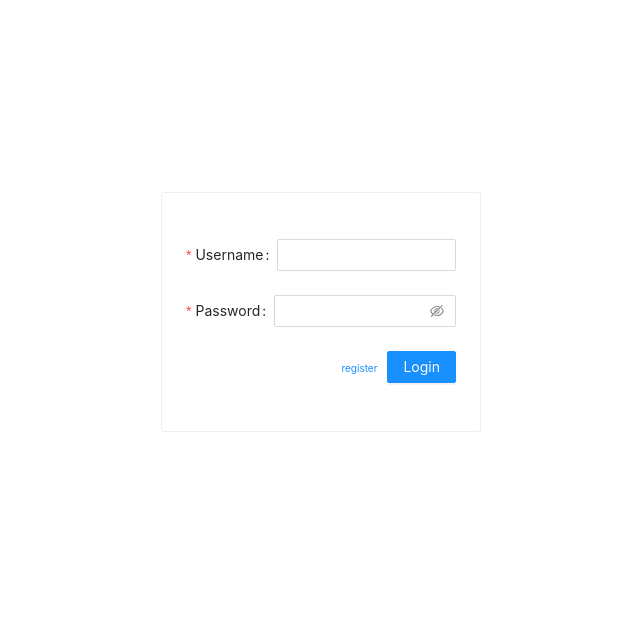
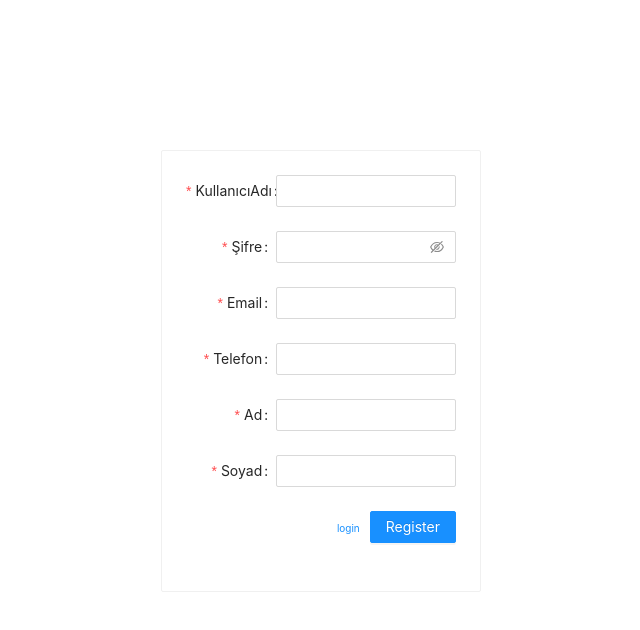
Before and after one commit to H91011/kamionodev, a React (Create React App) app: page / in a window 1280 px wide. Both pictures are taken after a click on the link "register". Shown: the top 630 px of the page, without its empty margins (319-959 px from the left). Built offline with nearby package versions, Linux system fonts and the light colour scheme.

Commit message:
login register form created

```diff
--- a/src/App.js
+++ b/src/App.js
@@ -1,21 +1,10 @@
 import './App.css';
-import {
-  BrowserRouter as Router,
-  Switch,
-  Route,
-} from "react-router-dom";
 import Home from './components/home'
 
 
 function App() {
   return (
-    <Router>
-      <Switch>
-        <Route>
-          <Home exact path="/"></Home>
-        </Route>
-      </Switch>
-    </Router>
+    <Home></Home>
   );
 }
 
--- a/src/actions/actions.js
+++ b/src/actions/actions.js
@@ -0,0 +1,30 @@
+import { saveUser, loginFail, formSwitch } from "./type"
+import axios from "axios"
+
+const baseUri = "https://kamion-interview.herokuapp.com"
+
+const userLogin = (userData) => (dispatch) => {
+    axios.post(baseUri + '/api/shipper/login', userData)
+        .then(function (response) {
+            dispatch({
+                type: saveUser,
+                user: { ...response.data.data }
+            })
+        })
+        .catch(function (error) {
+            dispatch({
+                type: loginFail,
+                loginFail: { ...error.response }
+            })
+        });
+}
+
+const changeForm = (show) => (dispatch) => {
+    dispatch({
+        type: formSwitch,
+        show
+    })
+}
+
+
+export { userLogin, changeForm }
--- a/src/actions/type.js
+++ b/src/actions/type.js
@@ -1,6 +1,7 @@
 const saveUser = 1
+const loginFail = 2
+const formSwitch = 3
 
 export {
-    saveUser
-
+    saveUser, loginFail, formSwitch
 }
--- a/src/components/home.js
+++ b/src/components/home.js
@@ -9,9 +9,7 @@ export default function () {
 
     return (
         <div>
-
-            { !isLogin && show.login ? <Login></Login> : null}
-
+            { isLogin ? <p>User Page</p> : show.login ? <Login /> : <Register />}
         </div>
     )
 }
--- a/src/components/login.js
+++ b/src/components/login.js
@@ -1,5 +1,10 @@
 import React from "react"
+import { useDispatch, useSelector } from "react-redux";
+import { userLogin, changeForm } from "../actions/actions"
+
 import { Row, Col, Form, Input, Button, Card } from 'antd';
+
+
 const layout = {
     labelCol: {
         span: 8,
@@ -17,9 +22,16 @@ const tailLayout = {
 };
 
 export default function () {
+    const {
+        user, loginFail, isLogin, show
+    } = useSelector((state) => (state))
+
+    console.log(user, loginFail, isLogin);
+
+    const dispatch = useDispatch();
 
     const onFinish = (values) => {
-        console.log('Success:', values);
+        dispatch(userLogin(values))
     };
 
     const onFinishFailed = (errorInfo) => {
@@ -35,16 +47,19 @@ export default function () {
                 <Card>
                     <br />
                     <Form
-                        align="middle"
                         name="basic"
                         initialValues={{
                             remember: true,
                         }}
                         onFinish={onFinish}
                         onFinishFailed={onFinishFailed}
+                        labelCol={{ span: 8 }}
+                        wrapperCol={{ span: 16 }}
+
                     >
                         <Form.Item
-                            label="Username"
+                            label={"KullanıcıAdı"}
+
                             name="username"
                             rules={[
                                 {
@@ -53,11 +68,12 @@ export default function () {
                                 },
                             ]}
                         >
-                            <Input />
+                            <Input placeHolder={"Username"} />
                         </Form.Item>
 
                         <Form.Item
-                            label="Password"
+                            label={"Şiffre"}
+
                             name="password"
                             rules={[
                                 {
@@ -66,13 +82,19 @@ export default function () {
                                 },
                             ]}
                         >
-                            <Input.Password />
+                            <Input.Password placeHolder={"Password"} />
                         </Form.Item>
 
                         <Form.Item {...tailLayout}
                             style={{ textAlign: "end" }}
                         >
-                            <a style={{ fontSize: "10px", paddingRight: "10px" }}>
+                            <a
+                                style={{ fontSize: "10px", paddingRight: "10px" }}
+                                onClick={() => {
+                                    console.log("geldi", !show.login);
+                                    dispatch(changeForm(!show.login))
+                                }}
+                            >
                                 register
                             </a>
 
@@ -83,13 +105,19 @@ export default function () {
                                 Login
                             </Button>
                         </Form.Item>
+
+                        {
+                            !isLogin && !!loginFail.data
+                                ? (<p style={{ color: "red" }}>{loginFail.data.message}</p>)
+                                : null
+                        }
                     </Form>
                 </Card>
 
             </Col>
 
 
-        </Row>
+        </Row >
 
     )
 }
--- a/src/components/register.js
+++ b/src/components/register.js
@@ -1,6 +1,184 @@
+import React from "react"
+import { useDispatch, useSelector } from "react-redux";
+import { userLogin, changeForm } from "../actions/actions"
 
+import { Row, Col, Form, Input, Button, Card } from 'antd';
+
+
+const layout = {
+    labelCol: {
+        span: 8,
+    },
+    wrapperCol: {
+        span: 8,
+    },
+};
+const tailLayout = {
+    wrapperCol: {
+        offset: 8,
+        span: 16,
+        float: "left"
+    },
+};
 
 export default function () {
 
-    return (<p>Register Page</p>)
+    const {
+        user, loginFail, isLogin, show
+    } = useSelector((state) => (state))
+
+    console.log(user, loginFail, isLogin);
+
+    const dispatch = useDispatch();
+
+    const onFinish = (values) => {
+        console.log("sdglksdg");
+    };
+
+    const onFinishFailed = (errorInfo) => {
+        console.log('Failed:', errorInfo);
+    };
+
+    const phoneReg = new RegExp(/\d+/, 'g');
+
+    return (
+        <Row justify="space-around" align="middle">
+            <Col
+                span={6}
+                style={{ marginTop: "10%" }}
+            >
+                <br />
+                <Card>
+                    <>
+                        <Form
+                            name="basic"
+                            initialValues={{
+                                remember: true,
+                            }}
+                            onFinish={onFinish}
+                            onFinishFailed={onFinishFailed}
+                            labelCol={{ span: 8 }}
+                            wrapperCol={{ span: 16 }}
+                        >
+
+                            <Form.Item
+                                label={"KullanıcıAdı"}
+                                name="username"
+                                rules={[
+                                    {
+                                        required: true,
+                                        message: 'Please input your user name!',
+                                    },
+                                ]}
+                            >
+                                <Input />
+                            </Form.Item>
+
+                            <Form.Item
+                                label={"Şifre"}
+
+                                name="password"
+                                rules={[
+                                    {
+                                        required: true,
+                                        message: 'Please input your password!',
+                                    },
+                                ]}
+                            >
+                                <Input.Password />
+                            </Form.Item>
+
+                            <Form.Item
+                                label={"Email"}
+
+                                name="email"
+                                rules={[
+                                    {
+                                        required: true,
+                                        message: 'Please input your email!',
+                                    },
+                                ]}
+                            >
+
+                                <Input />
+                            </Form.Item>
+
+                            <Form.Item
+                                label={"Telefon"}
+
+                                name="phone"
+                                rules={[
+                                    {
+                                        required: true,
+                                        message: 'Please input your email!',
+                                    },
+                                ]}
+                            >
+
+                                <Input />
+                            </Form.Item>
+
+                            <Form.Item
+                                label={"Ad"}
+
+                                name="first_name"
+                                rules={[
+                                    {
+                                        required: true,
+                                        message: 'Please input your first name!',
+                                    },
+                                ]}
+                            >
+                                <Input />
+                            </Form.Item>
+
+                            <Form.Item
+                                label={"Soyad"}
+
+                                name="last_name"
+                                rules={[
+                                    {
+                                        required: true,
+                                        message: 'Please input your last name!',
+                                    },
+                                ]}
+                            >
+                                <Input />
+                            </Form.Item>
+
+                            <Form.Item {...tailLayout}
+                                style={{ textAlign: "end" }}
+                            >
+                                <a
+                                    style={{ fontSize: "10px", paddingRight: "10px" }}
+                                    onClick={() => {
+                                        console.log("geldi", !show.login);
+                                        dispatch(changeForm(!show.login))
+                                    }}
+                                >
+                                    login
+                    </a>
+
+                                <Button
+                                    type="primary"
+                                    htmlType="submit"
+                                >
+                                    Register
+                    </Button>
+                            </Form.Item>
+                            {
+                                !isLogin && !!loginFail.data
+                                    ? (<p style={{ color: "red" }}>{loginFail.data.message}</p>)
+                                    : null
+                            }
+                        </Form>
+                    </>
+                </Card>
+
+            </Col>
+
+
+        </Row >
+
+    )
 }
--- a/src/index.js
+++ b/src/index.js
@@ -5,11 +5,8 @@ import 'antd/dist/antd.css'
 import App from './App';
 import reportWebVitals from './reportWebVitals';
 import { Provider } from 'react-redux'
-import { createStore, applyMiddleware } from 'redux'
-import thunk from 'redux-thunk'
-import reducer from './store/store'
+import { store } from "./store/store"
 
-const store = createStore(reducer, applyMiddleware(thunk))
 
 ReactDOM.render(
   <React.StrictMode>
--- /dev/null
+++ b/src/store/reducer.js
@@ -0,0 +1,48 @@
+
+import { saveUser, loginFail, formSwitch } from '../actions/type'
+
+let initialState = {
+    user: {},
+    kamioncuList: [],
+    isLogin: false,
+    loginFail: {},
+    show: {
+        login: true,
+    }
+}
+
+export default function (state = initialState, action) {
+    switch (action.type) {
+        case saveUser:
+            console.log("action: saveUser", {
+                ...state,
+                isLogin: true,
+                user: { ...action.user }
+            });
+
+            return {
+                ...state,
+                isLogin: true,
+                user: { ...action.user }
+            }
+
+        case loginFail:
+            console.log("action: loginfail");
+
+            return {
+                ...state,
+                isLogin: false,
+                loginFail: { ...action.loginFail }
+            }
+
+        case formSwitch:
+            console.log("action: formswitch");
+            return {
+                ...state,
+                show: { login: action.show }
+
+            }
+
+        default: return { ...state }
+    }
+}
```
Also changed, not shown: src/store/store.js (+5 -19 lines), 1 other file (tests, documents, lock files or other folders).
